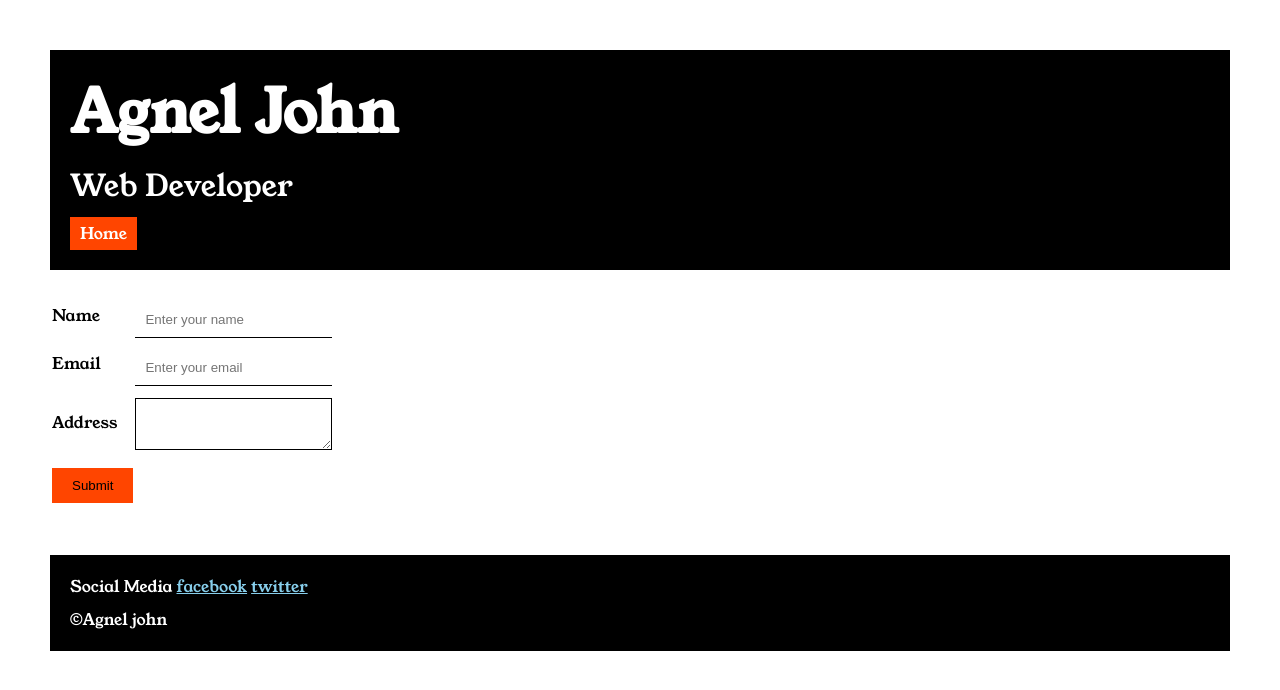
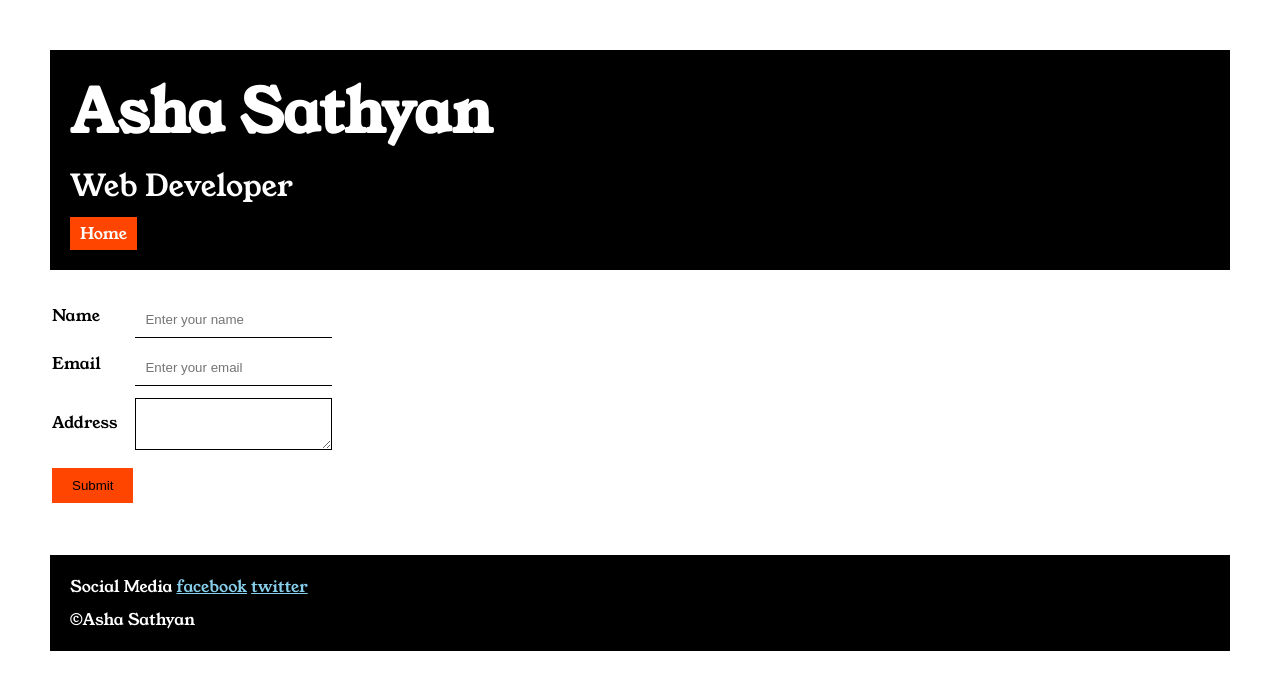
Before and after one commit to ashasathyan/portfolio-simple-website, a plain HTML site: page contact.html in a window 1280 px wide. Drawn offline with Linux system fonts and the light colour scheme.

Commit message:
Update contact.html

```diff
--- a/contact.html
+++ b/contact.html
@@ -13,7 +13,7 @@
 <div class="container">
      <div class="section-one">
 
-            <h1 class="section-one__name">Agnel John</h1>
+            <h1 class="section-one__name">Asha Sathyan</h1>
             <p class="section-one__role">Web Developer</p>
             <a class="section-one__contact" href="index.html">Home</a>
 
@@ -45,7 +45,7 @@
             <a href="https://www.facebook.com">facebook</a>
             <a href="https://www.twitter.com">twitter</a>
         </p>
-        <p class="section-five__desc">&copy;Agnel john</p>
+        <p class="section-five__desc">&copy;Asha Sathyan</p>
     </div>
     </form>
 </div>
```
